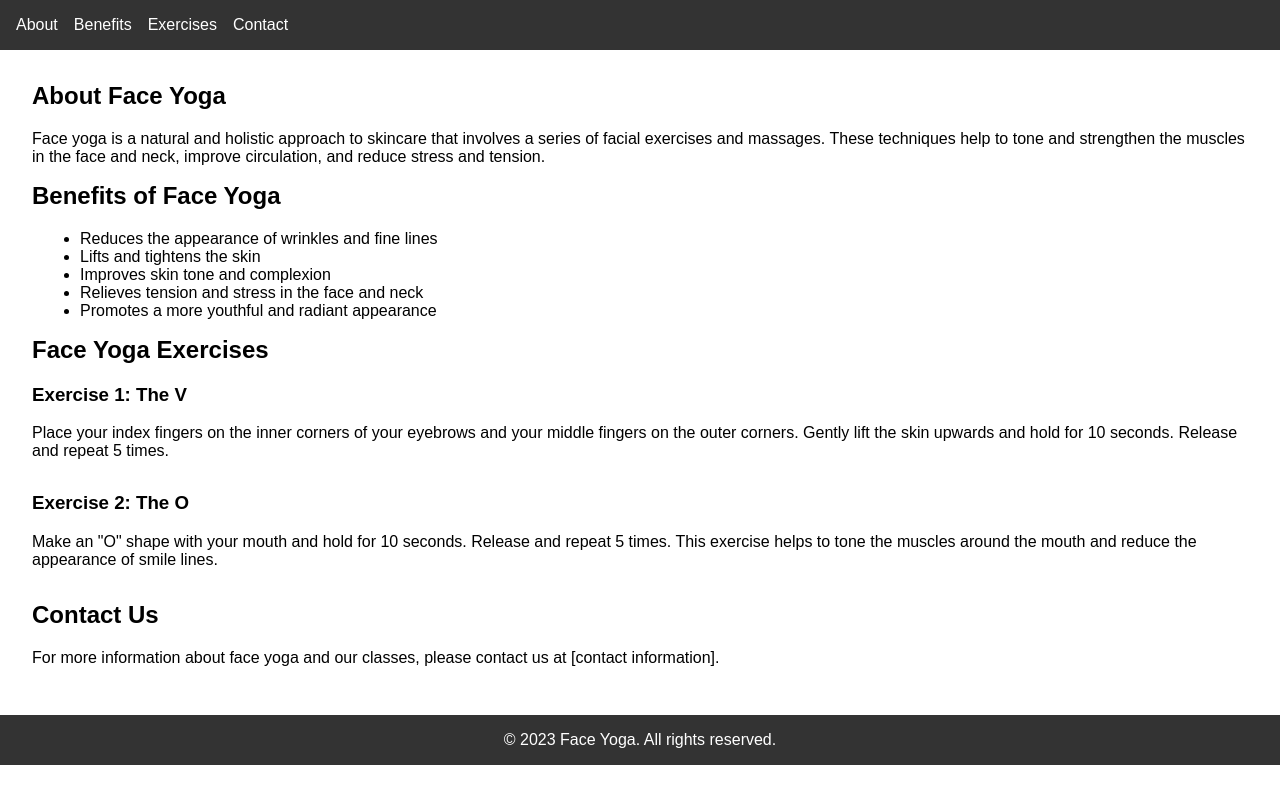
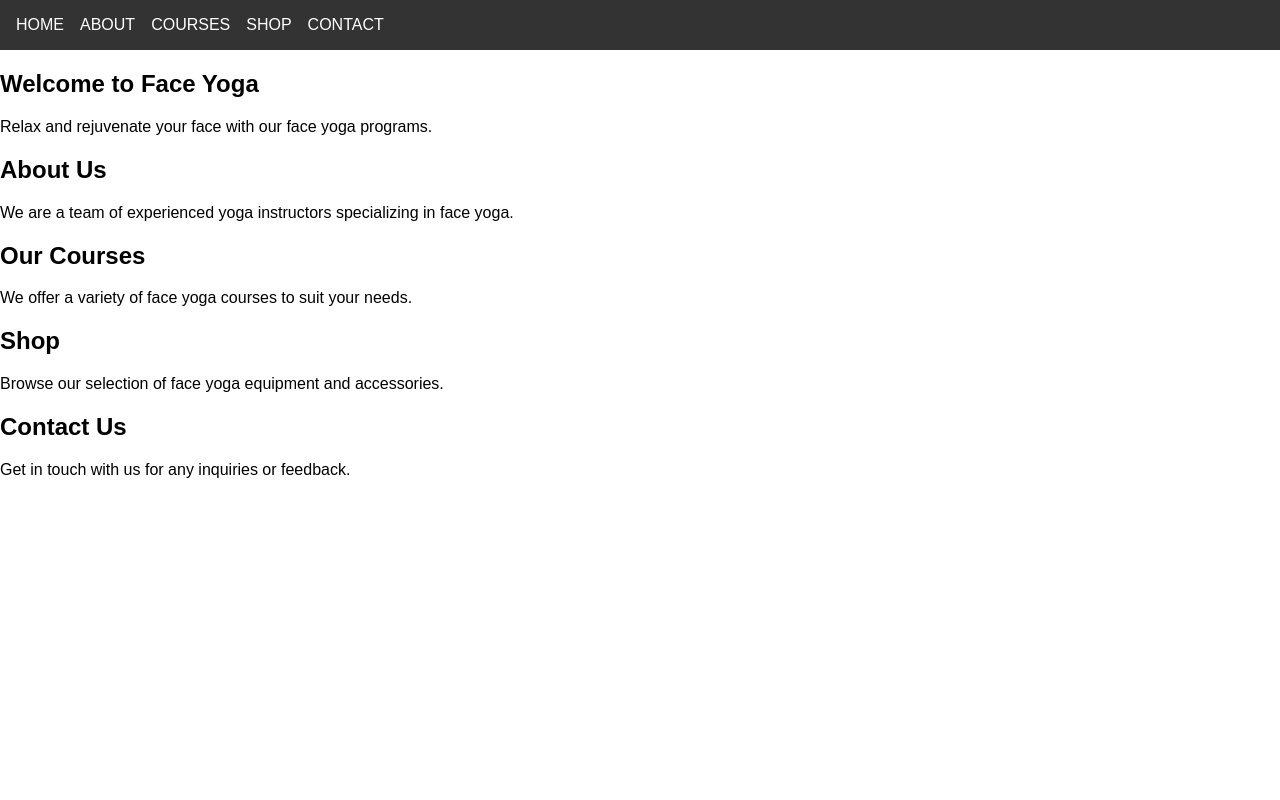
Before and after one commit to anigajrani/mantra, a plain HTML site: page index.html in a window 1280 px wide. Drawn offline with Linux system fonts and the light colour scheme.

Commit message:
Update index.html

```diff
--- a/index.html
+++ b/index.html
@@ -1,56 +1,40 @@
 <!DOCTYPE html>
-<html lang="en">
+<html>
 <head>
-  <meta charset="UTF-8">
-  <meta name="viewport" content="width=device-width, initial-scale=1.0">
-  <link rel="stylesheet" href="styles.css">
     <title>Face Yoga</title>
+    <link rel="stylesheet" type="text/css" href="styles.css">
 </head>
 <body>
     <header>
         <nav>
             <ul>
-        <li><a href="#about">About</a></li>
-        <li><a href="#benefits">Benefits</a></li>
-        <li><a href="#exercises">Exercises</a></li>
-        <li><a href="#contact">Contact</a></li>
+                <li><a href="#home">HOME</a></li>
+                <li><a href="#about">ABOUT</a></li>
+                <li><a href="#courses">COURSES</a></li>
+                <li><a href="#shop">SHOP</a></li>
+                <li><a href="#contact">CONTACT</a></li>
             </ul>
         </nav>
     </header>
-  <main>
+    <section id="home">
+        <h1>Welcome to Face Yoga</h1>
+        <p>Relax and rejuvenate your face with our face yoga programs.</p>
+    </section>
     <section id="about">
-      <h2>About Face Yoga</h2>
-      <p>Face yoga is a natural and holistic approach to skincare that involves a series of facial exercises and massages. These techniques help to tone and strengthen the muscles in the face and neck, improve circulation, and reduce stress and tension.</p>
+        <h1>About Us</h1>
+        <p>We are a team of experienced yoga instructors specializing in face yoga.</p>
     </section>
-    <section id="benefits">
-      <h2>Benefits of Face Yoga</h2>
-      <ul>
-        <li>Reduces the appearance of wrinkles and fine lines</li>
-        <li>Lifts and tightens the skin</li>
-        <li>Improves skin tone and complexion</li>
-        <li>Relieves tension and stress in the face and neck</li>
-        <li>Promotes a more youthful and radiant appearance</li>
-      </ul>
+    <section id="courses">
+        <h1>Our Courses</h1>
+        <p>We offer a variety of face yoga courses to suit your needs.</p>
     </section>
-    <section id="exercises">
-      <h2>Face Yoga Exercises</h2>
-      <div class="exercise">
-        <h3>Exercise 1: The V</h3>
-        <p>Place your index fingers on the inner corners of your eyebrows and your middle fingers on the outer corners. Gently lift the skin upwards and hold for 10 seconds. Release and repeat 5 times.</p>
-      </div>
-      <div class="exercise">
-        <h3>Exercise 2: The O</h3>
-        <p>Make an "O" shape with your mouth and hold for 10 seconds. Release and repeat 5 times. This exercise helps to tone the muscles around the mouth and reduce the appearance of smile lines.</p>
-      </div>
+    <section id="shop">
+        <h1>Shop</h1>
+        <p>Browse our selection of face yoga equipment and accessories.</p>
     </section>
     <section id="contact">
-      <h2>Contact Us</h2>
-      <p>For more information about face yoga and our classes, please contact us at [contact information].</p>
+        <h1>Contact Us</h1>
+        <p>Get in touch with us for any inquiries or feedback.</p>
     </section>
-  </main>
-  <footer>
-    <p>&copy; 2023 Face Yoga. All rights reserved.</p>
-  </footer>
-  <script src="scripts.js"></script>
 </body>
 </html>
```
Lines whose indentation alone changed are shown as unchanged.
